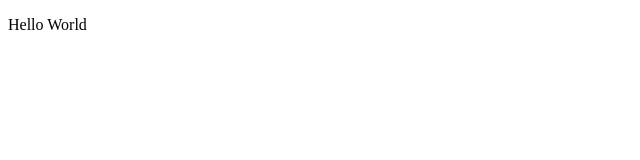
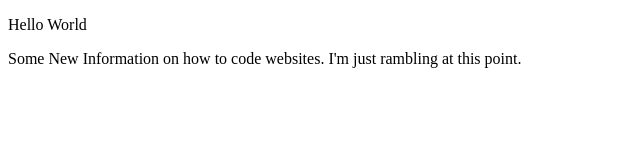
Before and after one commit to WHomer/whomer, a plain HTML site: page index.html in a window 1280 px wide. Shown: the whole page, without its empty margins (0-640 px from the left). Drawn offline with Linux system fonts and the light colour scheme.

Commit message:
master added p tag

```diff
--- a/index.html
+++ b/index.html
@@ -5,5 +5,6 @@
 </head>
 <body>
 	<P>Hello World</P>
+	<p>Some New Information on how to code websites.  I'm just rambling at this point.</p>
 </body>
 </html>
```
